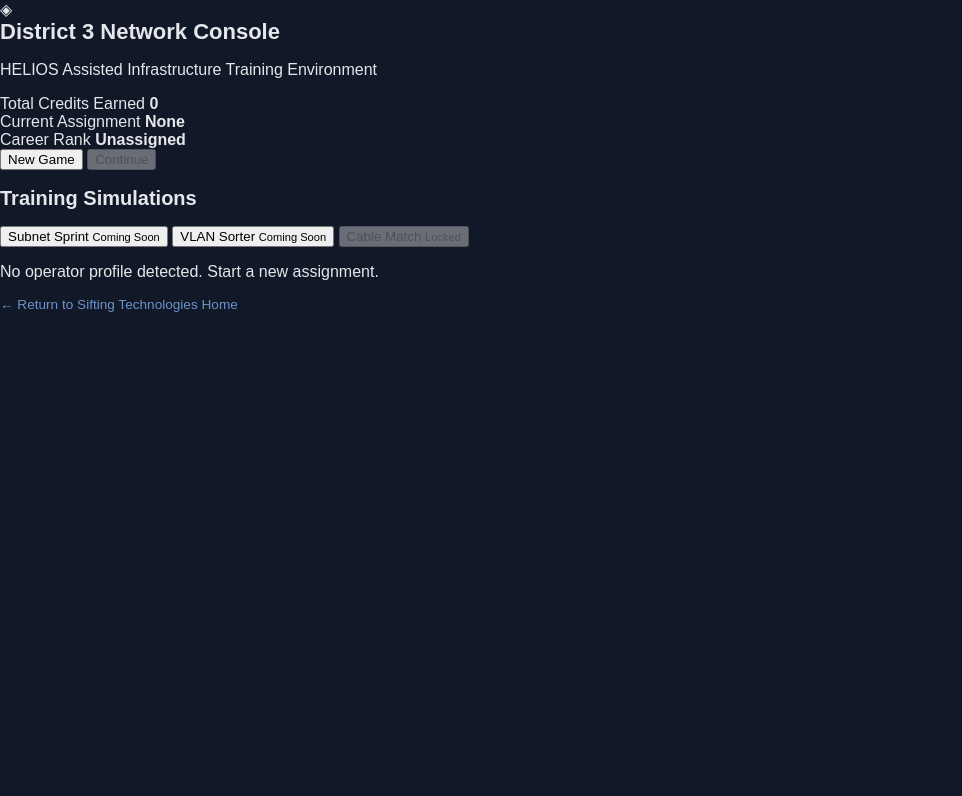
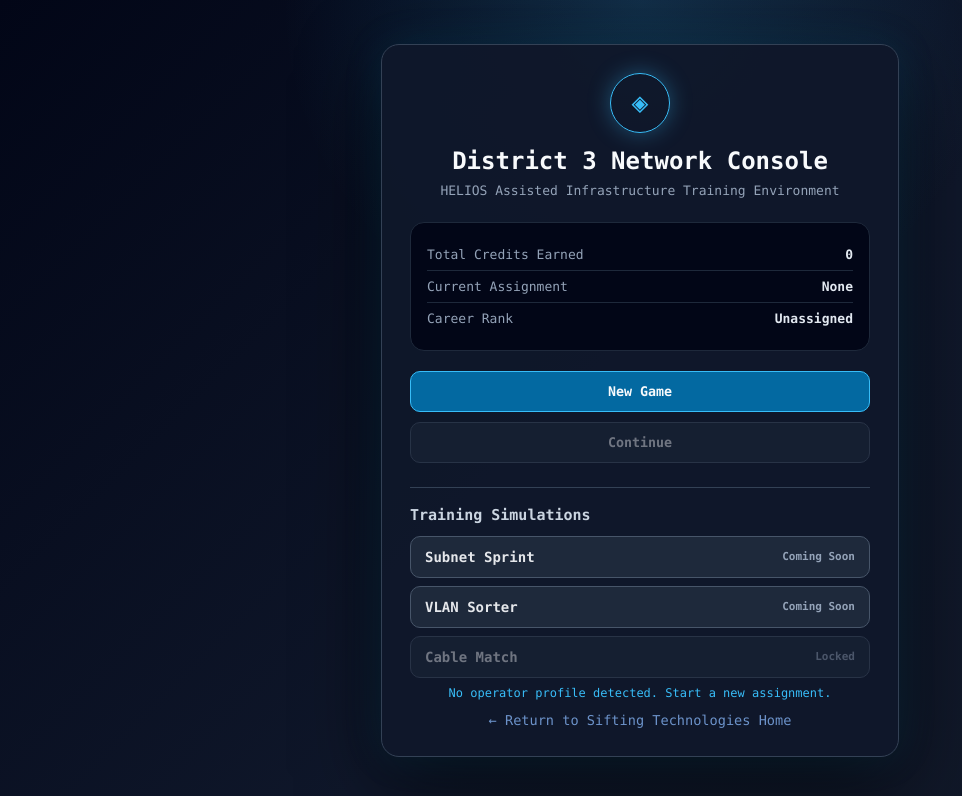
Before and after one commit to IndiaRubber/ccna-cli-game, a website built with Vite: page index.html in a window 1280 px wide. Shown: the whole page, without its empty margins (0-962 px from the left). Built offline with nearby package versions, Linux system fonts and the light colour scheme.

Commit message:
Enhance styles for launch screen and layout adjustments
Added styles for launch screen and updated layout properties.

```diff
--- a/src/style.css
+++ b/src/style.css
@@ -4,19 +4,183 @@ body {
   color: #e5e7eb;
   font-family: Arial, sans-serif;
 }
+#launch-screen {
+  min-height: 100vh;
+  width: 100%;
+  background:
+    radial-gradient(circle at top, rgba(56, 189, 248, 0.18), transparent 35%),
+    linear-gradient(135deg, #020617 0%, #0f172a 55%, #111827 100%);
+  display: flex;
+  align-items: center;
+  justify-content: center;
+  color: #e5e7eb;
+  font-family: Consolas, "Courier New", monospace;
+}
 
-/* Main page layout */
-/* Main page layout */
+.launch-card {
+  width: 460px;
+  max-width: calc(100vw - 32px);
+  background: rgba(15, 23, 42, 0.96);
+  border: 1px solid #334155;
+  border-radius: 18px;
+  padding: 28px;
+  box-shadow:
+    0 0 40px rgba(14, 165, 233, 0.12),
+    0 24px 80px rgba(0, 0, 0, 0.65);
+}
+
+.launch-header {
+  text-align: center;
+  margin-bottom: 24px;
+}
+
+.launch-logo {
+  width: 58px;
+  height: 58px;
+  margin: 0 auto 14px;
+  border: 1px solid #38bdf8;
+  border-radius: 50%;
+  display: flex;
+  align-items: center;
+  justify-content: center;
+  color: #38bdf8;
+  font-size: 28px;
+  box-shadow: 0 0 22px rgba(56, 189, 248, 0.35);
+}
+
+.launch-header h1 {
+  font-size: 24px;
+  margin: 0 0 8px;
+  color: #f8fafc;
+}
+
+.launch-header p {
+  margin: 0;
+  color: #94a3b8;
+  font-size: 13px;
+}
+
+.launch-summary {
+  background: #020617;
+  border: 1px solid #1e293b;
+  border-radius: 14px;
+  padding: 16px;
+  margin-bottom: 20px;
+}
+
+.summary-row {
+  display: flex;
+  justify-content: space-between;
+  gap: 16px;
+  padding: 8px 0;
+  border-bottom: 1px solid #1e293b;
+}
+
+.summary-row:last-child {
+  border-bottom: none;
+}
+
+.summary-row span {
+  color: #94a3b8;
+  font-size: 13px;
+}
+
+.summary-row strong {
+  color: #e2e8f0;
+  font-size: 13px;
+  text-align: right;
+}
+
+.launch-actions {
+  display: grid;
+  gap: 10px;
+  margin-bottom: 24px;
+}
+
+.launch-card button {
+  border: 1px solid #475569;
+  background: #1e293b;
+  color: #e5e7eb;
+  padding: 12px 14px;
+  border-radius: 10px;
+  cursor: pointer;
+  font-family: inherit;
+  font-weight: bold;
+}
+
+.launch-card button:hover:not(:disabled) {
+  background: #334155;
+  border-color: #38bdf8;
+}
+
+.launch-card button:disabled {
+  opacity: 0.45;
+  cursor: not-allowed;
+}
+
+.primary-launch-button {
+  background: #0369a1 !important;
+  border-color: #38bdf8 !important;
+  color: #f8fafc !important;
+}
+
+.primary-launch-button:hover {
+  background: #0284c7 !important;
+}
+
+.mini-game-section {
+  border-top: 1px solid #334155;
+  padding-top: 18px;
+}
+
+.mini-game-section h2 {
+  font-size: 15px;
+  margin: 0 0 12px;
+  color: #cbd5e1;
+}
+
+.mini-game-button {
+  width: 100%;
+  display: flex;
+  justify-content: space-between;
+  align-items: center;
+  margin-bottom: 8px;
+}
+
+.mini-game-button span {
+  font-size: 14px;
+}
+
+.mini-game-button small {
+  color: #94a3b8;
+  font-size: 11px;
+}
+
+.mini-game-button.locked {
+  opacity: 0.55;
+}
+
+.launch-footer {
+  text-align: center;
+}
+
+.launch-footer p {
+  margin: 0;
+  color: #38bdf8;
+  font-size: 12px;
+}
+/* Main mission page layout */
 #app {
   display: grid;
   grid-template-columns: minmax(0, 1fr) 360px;
-  grid-template-rows: minmax(260px, 60%) minmax(180px, 40%);
+  grid-template-rows: minmax(240px, 58fr) minmax(190px, 42fr);
   gap: 1rem;
-  height: calc(100vh - 120px);
-  padding: 1rem;
+
+  height: 100%;
+  min-height: 0;
+  padding: 0;
   box-sizing: border-box;
   overflow: hidden;
-  min-height: 0;
 }
 
 /* Terminal panel */
@@ -112,6 +276,9 @@ body {
   grid-column: 2;
   grid-row: 2;
 
+  display: flex;
+  flex-direction: column;
+
   margin-top: 0;
   padding: 18px;
 
@@ -126,20 +293,24 @@ body {
 }
 
 #ai-panel h2 {
-  margin-top: 0;
+  margin: 0 0 14px;
   font-size: 18px;
 }
 
 #mission-ai-message {
-  height: calc(100% - 42px);
+  flex: 1;
+  min-height: 0;
   overflow-y: auto;
 
-  background: #111827;
-  border: 1px solid #374151;
-  border-radius: 12px;
-  padding: 12px;
-  color: #cbd5e1;
-  line-height: 1.4;
+  background: #080d16;
+  border: 1px solid #334155;
+  border-radius: 10px;
+  padding: 16px;
+  margin: 0;
+
+  color: #f8fafc;
+  line-height: 1.45;
+  white-space: pre-wrap;
   box-sizing: border-box;
 }
 
@@ -263,11 +434,6 @@ li {
   display: none !important;
 }
 
-#game-screen {
-  height: 100vh;
-  overflow: hidden;
-}
-
 
 #mission-to-home-button:hover {
   background: #0369a1;
@@ -279,14 +445,15 @@ li {
 /* ---------------------------- */
 
 #game-screen {
-  min-height: 100vh;
+  height: 100vh;
   width: 100%;
   background: #111827;
   box-sizing: border-box;
   padding: 20px;
   display: grid;
-  grid-template-rows: auto 1fr;
+  grid-template-rows: auto minmax(0, 1fr);
   gap: 18px;
+  overflow: hidden;
 }
 
 #mission-header {
@@ -342,11 +509,7 @@ li {
 }
 
 /* When app is inside the mission screen, let mission header own the top space */
-#game-screen #app {
-  height: auto;
-  min-height: 0;
-  padding: 0;
-}
+
 
 /* ---------------------------- */
 /* Clickable Facility Map Nodes */
@@ -667,12 +830,3 @@ button.building-floor {
 }
 
 /* Mission-side HELIOS panel spacing */
-#ai-panel {
-  margin-top: 24px;
-  padding-top: 18px;
-  border-top: 1px solid #334155;
-}
-
-#ai-panel h2 {
-  margin-top: 0;
-}
```
